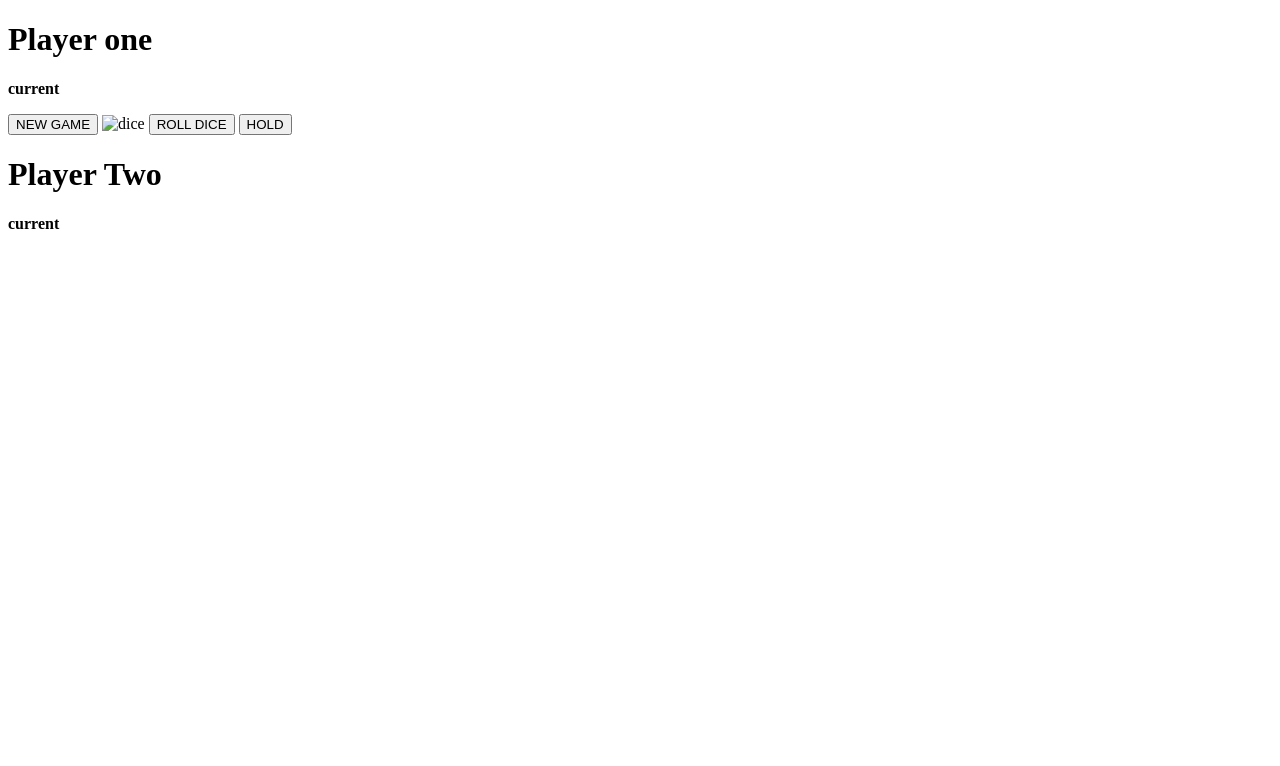
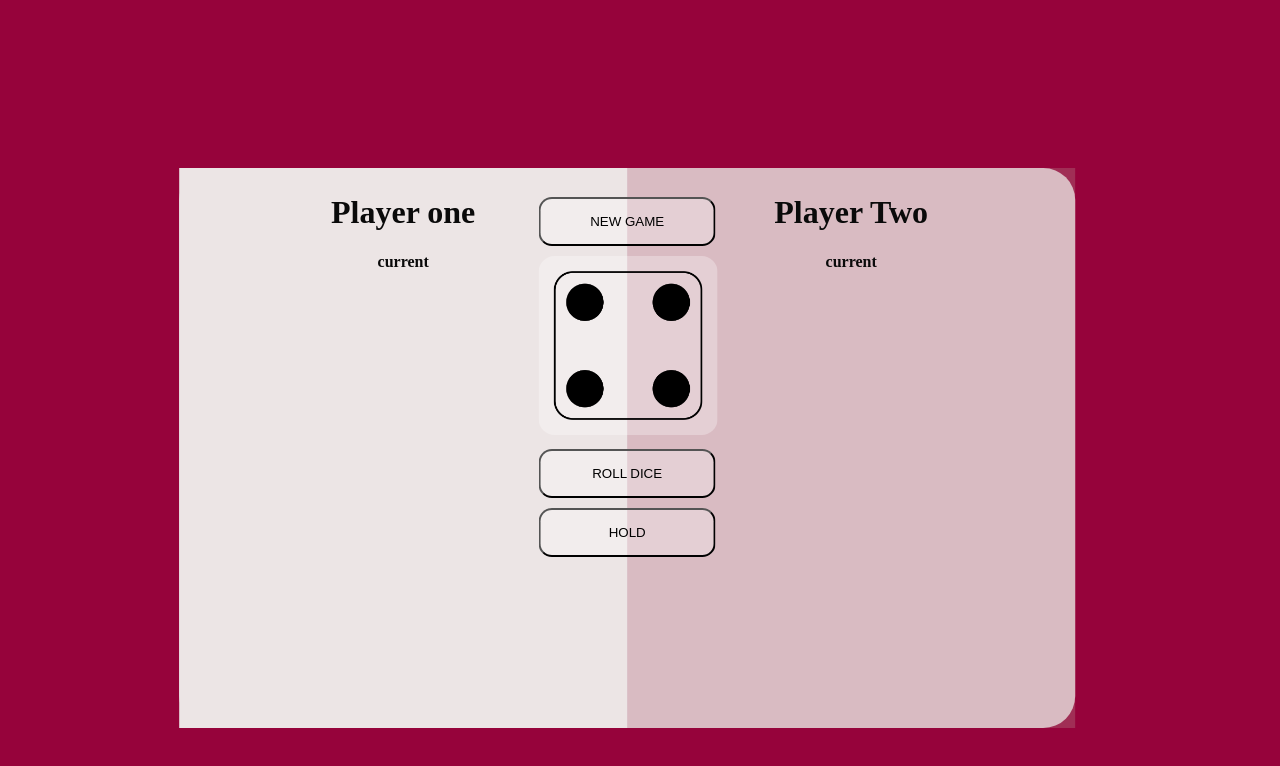
Before and after one commit to Alfred-KInyua/lets-play-a-game, a plain HTML site: page index.html in a window 1280 px wide. Drawn offline with Linux system fonts and the light colour scheme.

Commit message:
Add css page

```diff
--- a/index.html
+++ b/index.html
@@ -11,22 +11,25 @@
 
 <body>
     <div class="container">
+        <div class="player-one">
             <h1>Player one</h1>
             <p class="score"></p>
             <p> <strong>current</strong> </p>
         </div>
         <div class="game-details">
+
             <button class="again">NEW GAME</button>
-        <img src="" alt="dice">
+            <span><img src="./assets/four.png" alt="dice" class="dice"></span>
             <button class="roll">ROLL DICE</button>
             <button class="hold">HOLD</button>
+
         </div>
         <div class="player-two">
             <h1>Player Two</h1>
             <p class="score"></p>
             <p> <strong>current</strong> </p>
         </div>
-
+    </div>
     <script src="./style.js"></script>
 </body>
 
--- a/style.css
+++ b/style.css
@@ -0,0 +1,59 @@
+* {
+  box-sizing: border-box;
+}
+body {
+  margin: 0;
+  padding: 0;
+  background-color: rgb(150, 3, 59);
+  position: relative;
+  z-index: -1;
+}
+.container {
+  color: rgb(10, 10, 10);
+  background-color: rgba(245, 239, 241, 0.856);
+  height: 70vh;
+  position: absolute;
+  width: 70%;
+  top: 0;
+  left: 0;
+  transform: translate(20%, 30%);
+  border-radius: 2rem;
+  display: grid;
+  grid-template-columns: 1fr 1fr;
+}
+
+.player-one {
+  background-color: rgb(236, 229, 229);
+  padding: 5px;
+  text-align: center;
+}
+.player-two {
+  background-color: rgba(182, 145, 145, 0.301);
+  padding: 5px;
+  text-align: center;
+}
+.game-details {
+  position: absolute;
+  top: 0;
+  left: 0;
+  height: 50%;
+  width: 20%;
+  transform: translate(200%, 10%);
+  background: none;
+  display: flex;
+  flex-direction: column;
+  justify-content: space-between;
+}
+.again,
+.dice,
+.roll,
+.hold {
+  padding: 15px;
+  margin: 1px;
+  border-radius: 1em;
+  background-color: rgba(255, 255, 255, 0.295);
+  margin-bottom: 5%;
+}
+img {
+  max-width: 100%;
+}
```
Also changed, not shown: assets/five.png (added), assets/four.png (added), assets/one.svg.png (added), assets/six.png (added), assets/three.png (added), assets/two.png (added). Lines whose indentation alone changed are shown as unchanged.
